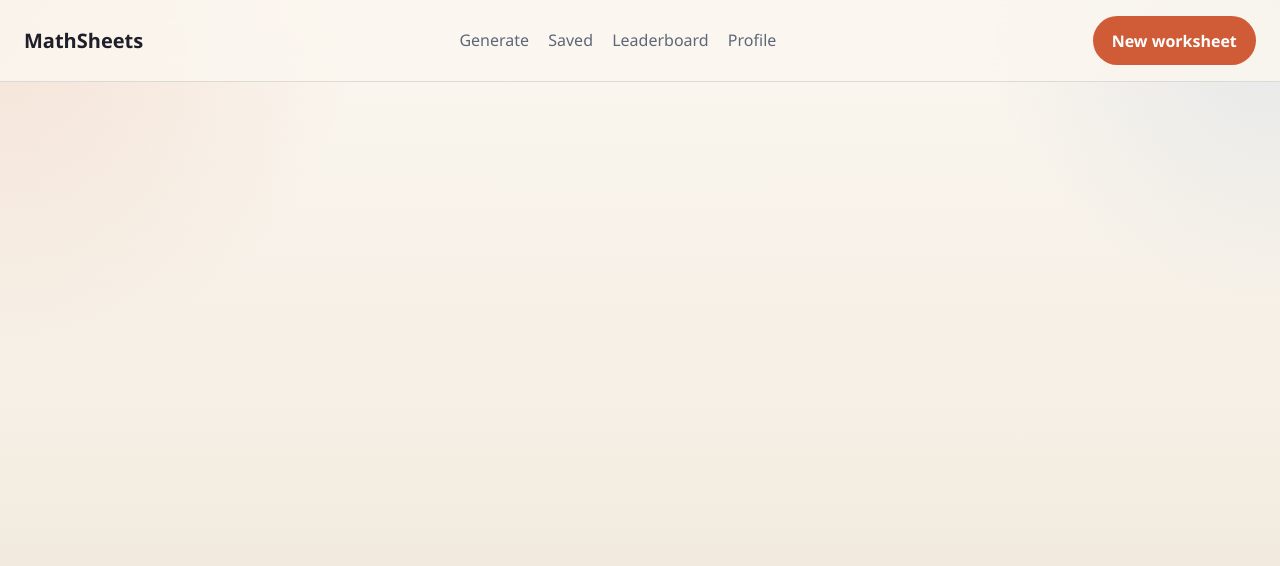
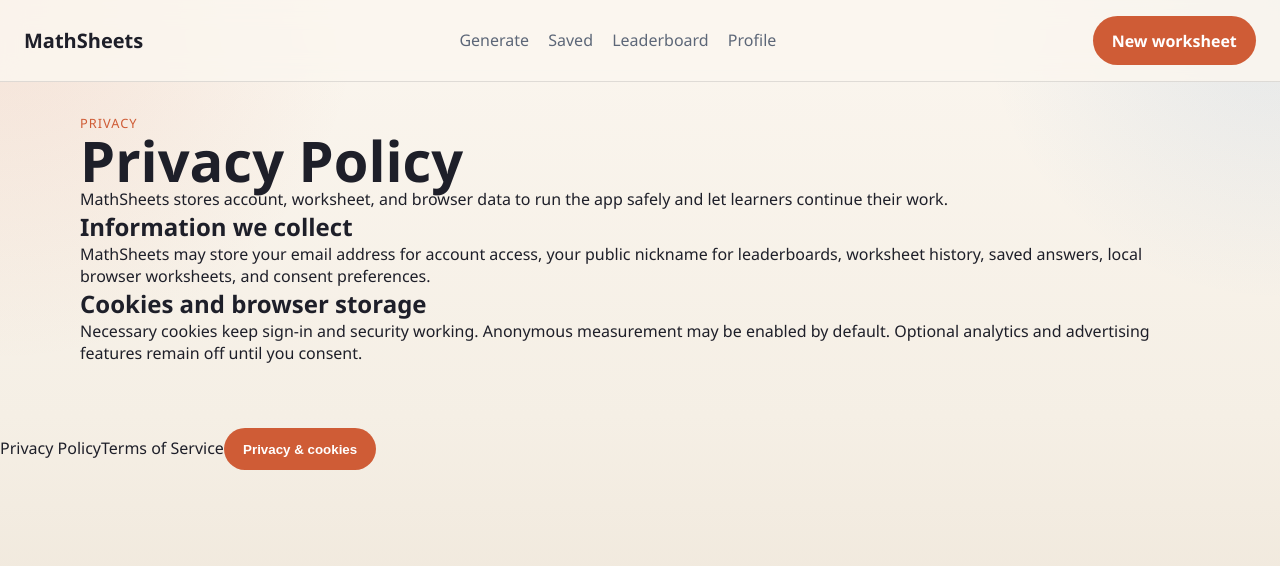
Before and after one commit to desdae/math-sheets, a Vue app in the folder frontend/: page /privacy in a window 1280 px wide. Shown: the top 566 px of the page. Built offline with nearby package versions, Linux system fonts and the light colour scheme; no server answers.

Commit message:
feat: add legal pages and footer links

```diff
--- /dev/null
+++ b/frontend/src/components/layout/AppFooter.vue
@@ -0,0 +1,22 @@
+<template>
+  <footer class="site-footer">
+    <RouterLink class="site-footer-link" to="/privacy">Privacy Policy</RouterLink>
+    <RouterLink class="site-footer-link" to="/terms">Terms of Service</RouterLink>
+    <button
+      class="site-footer-link site-footer-button"
+      data-testid="open-consent-preferences"
+      type="button"
+      @click="$emit('open-consent')"
+    >
+      Privacy & cookies
+    </button>
+  </footer>
+</template>
+
+<script setup lang="ts">
+import { RouterLink } from "vue-router";
+
+defineEmits<{
+  (event: "open-consent"): void;
+}>();
+</script>
--- a/frontend/src/components/layout/AppShell.vue
+++ b/frontend/src/components/layout/AppShell.vue
@@ -4,9 +4,14 @@
     <main class="app-main">
       <slot />
     </main>
+    <AppFooter @open-consent="isConsentPreferencesOpen = true" />
   </div>
 </template>
 
 <script setup lang="ts">
+import { ref } from "vue";
+import AppFooter from "./AppFooter.vue";
 import AppHeader from "./AppHeader.vue";
+
+const isConsentPreferencesOpen = ref(false);
 </script>
--- a/frontend/src/router/index.ts
+++ b/frontend/src/router/index.ts
@@ -5,6 +5,8 @@
   { path: "/login", component: () => import("../views/LoginView.vue") },
   { path: "/auth/callback", component: () => import("../views/AuthCallbackView.vue") },
   { path: "/complete-profile", component: () => import("../views/CompleteProfileView.vue") },
+  { path: "/privacy", component: () => import("../views/PrivacyPolicyView.vue") },
+  { path: "/terms", component: () => import("../views/TermsView.vue") },
   { path: "/dashboard", component: () => import("../views/DashboardView.vue") },
   { path: "/generate", component: () => import("../views/GeneratorView.vue") },
   { path: "/worksheets", component: () => import("../views/SavedWorksheetsView.vue") },
--- /dev/null
+++ b/frontend/src/views/PrivacyPolicyView.vue
@@ -0,0 +1,23 @@
+<template>
+  <section class="legal-page">
+    <p class="eyebrow">Privacy</p>
+    <h1>Privacy Policy</h1>
+    <p class="legal-intro">
+      MathSheets stores account, worksheet, and browser data to run the app safely and let learners continue their work.
+    </p>
+    <section class="legal-section">
+      <h2>Information we collect</h2>
+      <p>
+        MathSheets may store your email address for account access, your public nickname for leaderboards, worksheet history,
+        saved answers, local browser worksheets, and consent preferences.
+      </p>
+    </section>
+    <section class="legal-section">
+      <h2>Cookies and browser storage</h2>
+      <p>
+        Necessary cookies keep sign-in and security working. Anonymous measurement may be enabled by default. Optional
+        analytics and advertising features remain off until you consent.
+      </p>
+    </section>
+  </section>
+</template>
--- /dev/null
+++ b/frontend/src/views/TermsView.vue
@@ -0,0 +1,21 @@
+<template>
+  <section class="legal-page">
+    <p class="eyebrow">Terms</p>
+    <h1>Terms of Service</h1>
+    <p class="legal-intro">
+      By using MathSheets, you agree to use the service responsibly and understand that availability, features, and policies
+      may change over time.
+    </p>
+    <section class="legal-section">
+      <h2>Acceptable use</h2>
+      <p>Do not misuse the service, attempt to disrupt other users, or abuse sign-in, leaderboard, or worksheet features.</p>
+    </section>
+    <section class="legal-section">
+      <h2>Availability and liability</h2>
+      <p>
+        MathSheets is provided as-is without a guarantee of uninterrupted service, and liability is limited to the maximum
+        extent allowed by law.
+      </p>
+    </section>
+  </section>
+</template>
```
Also changed, not shown: 1 other file (tests, documents, lock files or other folders).
